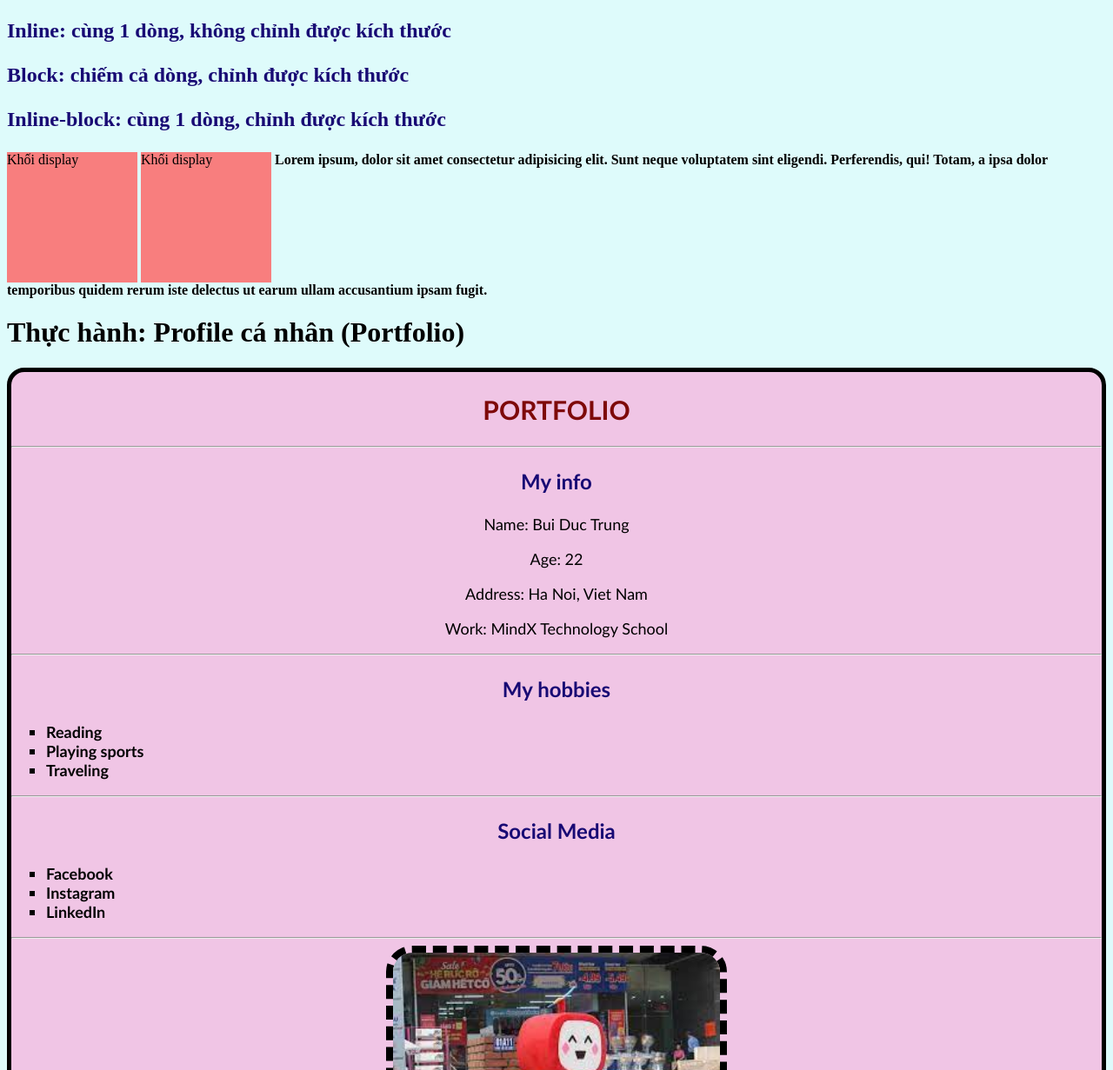
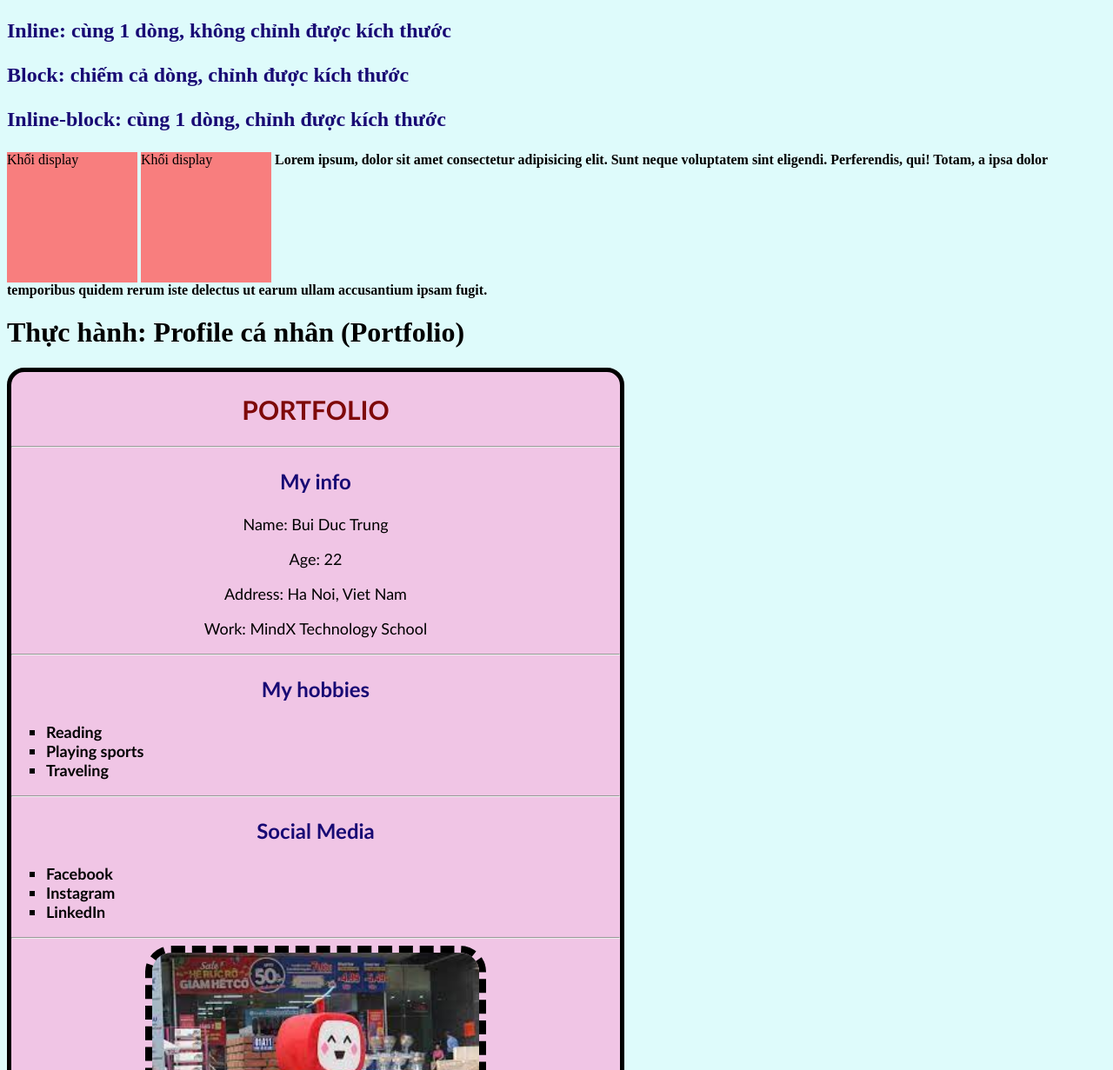
Before and after one commit to trungsliver/MK-JSB39, a plain HTML site: page Lesson2/index.html in a window 1280 px wide. Shown: the part 669-1900 px from the top of the page at 87% size. Drawn offline with Linux system fonts and the light colour scheme.

Commit message:
Lesson 2

```diff
--- a/Lesson2/style.css
+++ b/Lesson2/style.css
@@ -62,6 +62,8 @@ div {
     background-color: #f0c5e5;
     /* font chữ */
     font-family: 'Gill Sans', sans-serif;
+    /* Chiều ngang */
+    width: 700px;
 }
 
 h2 {
```
